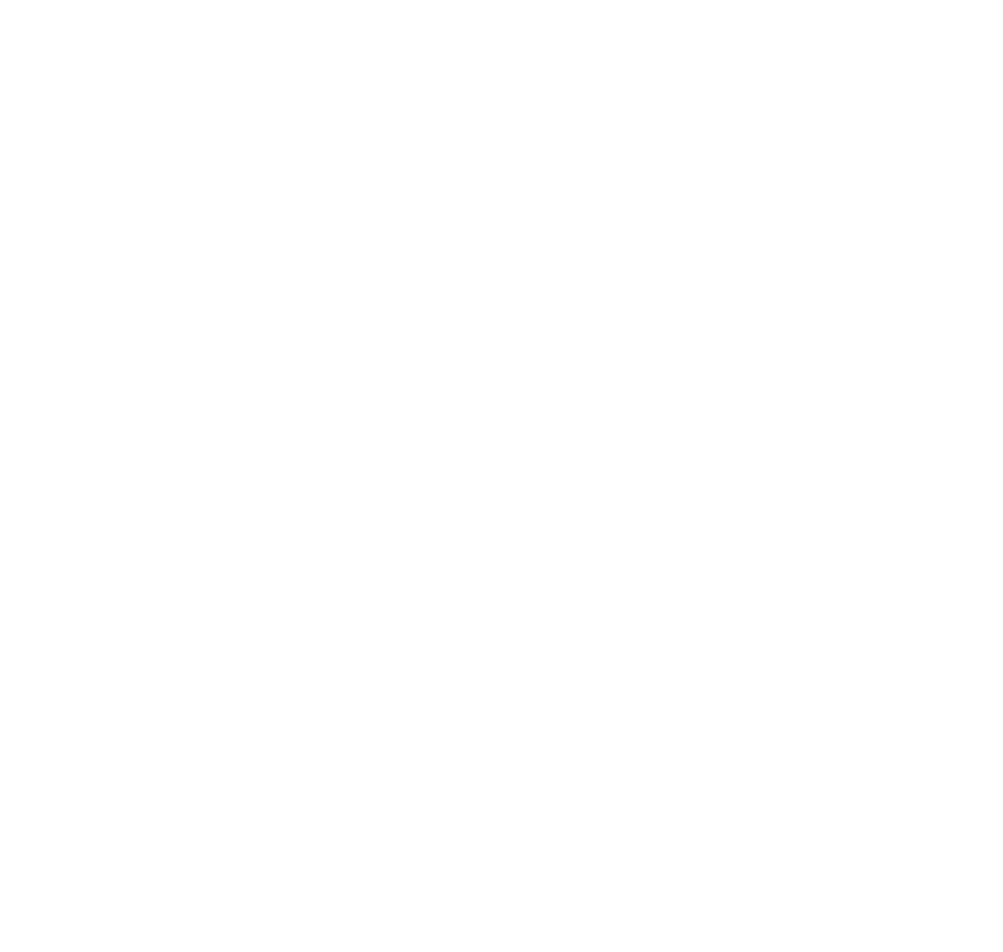
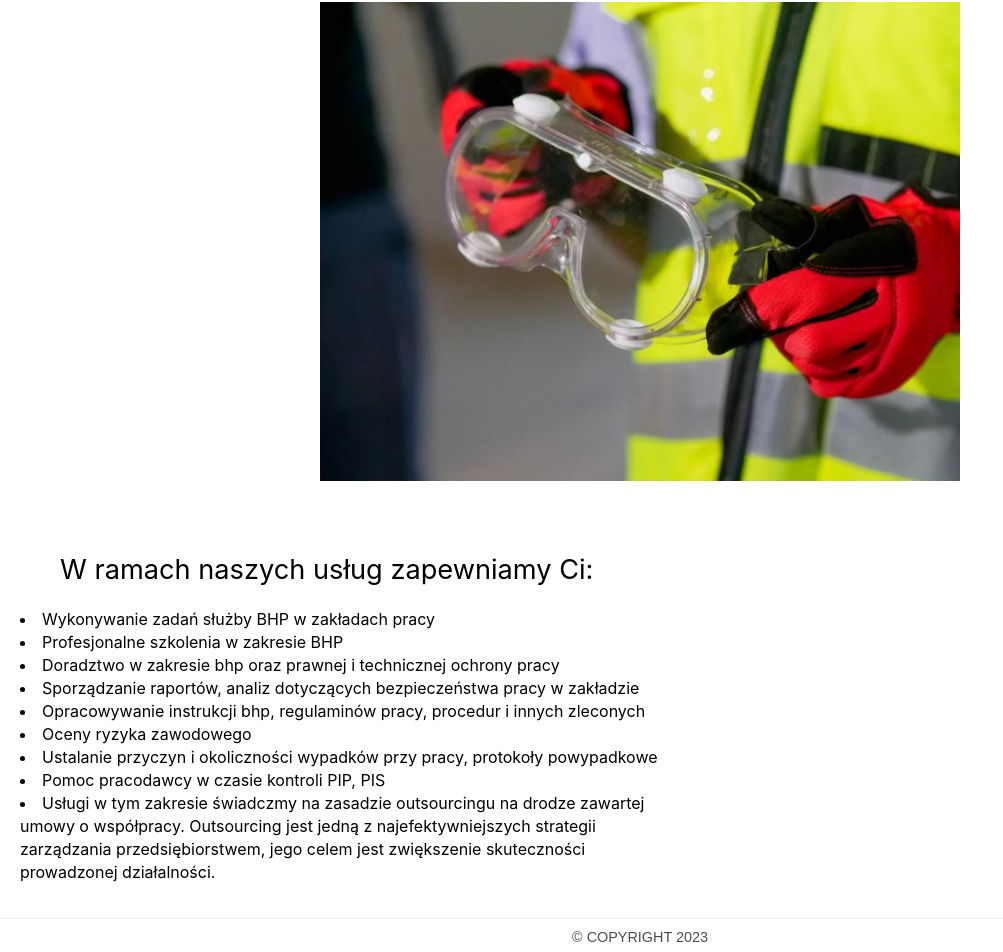
Before and after one commit to sanderhow/EHS_website, a React (Create React App) app: page /uslugi in a window 1280 px wide. Shown: the part 205-1157 px from the top of the page, without its empty margins (0-1003 px from the left). Before the commit the page ends 800 px from the top, so only its background shows below. Built offline with nearby package versions, Linux system fonts and the light colour scheme.

Commit message:
feature: Uslugi, szkolenia page.

```diff
--- a/public/index.html
+++ b/public/index.html
@@ -22,6 +22,9 @@
     <link rel="preconnect" href="https://fonts.googleapis.com">
     <link rel="preconnect" href="https://fonts.gstatic.com" crossorigin>
     <link href="https://fonts.googleapis.com/css2?family=Alegreya+Sans:wght@700&display=swap" rel="stylesheet">
+    <link rel="preconnect" href="https://fonts.googleapis.com">
+    <link rel="preconnect" href="https://fonts.gstatic.com" crossorigin>
+    <link href="https://fonts.googleapis.com/css2?family=Alegreya+Sans:wght@700&family=Lora:wght@400;600;700&display=swap" rel="stylesheet">
     <script src="https://kit.fontawesome.com/45bc4fadbe.js" crossorigin="anonymous"></script>
     <script defer="defer" src="https://use.fontawesome.com/releases/v5.0.7/js/all.js"></script>
     <!--
--- a/src/App.jsx
+++ b/src/App.jsx
@@ -40,6 +40,7 @@
   }
 
   return (
+    <>
     <A.AppState>
       <BrowserRouter>
        <Navbar
@@ -59,11 +60,11 @@
          <Route path="/kontakt" element={<Kontakt />} />
        </Routes>
       </BrowserRouter>
-
-      <A.Footer>
-        © COPYRIGHT {new Date().getFullYear()}
-      </A.Footer>
     </A.AppState>
+    <A.Footer>
+      © COPYRIGHT {new Date().getFullYear()}
+    </A.Footer>
+    </>
   );
 }
 
--- a/src/Pages/StronaGlowna/partsStronaGlowna.jsx
+++ b/src/Pages/StronaGlowna/partsStronaGlowna.jsx
@@ -12,6 +12,7 @@
     opacity: 0.2;
     background-size: cover;
 `
+
 export const Header = styled.div`
     font-size: 6.2rem;
     color: ${blackColor};
@@ -53,9 +54,11 @@
       font-size: 0.5rem;
       display: flex;
       flex-direction: column;
+      justify-content: center;
       left: 0%;
     }
 `
+
 export const Avatar = styled.div`
     padding: 30px;
     font-size: 60px;
--- a/src/Pages/Szkolenia/Szkolenia.jsx
+++ b/src/Pages/Szkolenia/Szkolenia.jsx
@@ -1,8 +1,57 @@
 import React from 'react';
+import * as P from "./partsSzkolenia";
 
 function Szkolenia() {
   return (
-    <div>Szkolenia</div>
+    <P.WrapperTrainings>
+      <P.TrainingBox>
+        <P.TrainingOffer>
+          <P.TrainingParagraph>
+            Szkolenia wstępne BHP dla pracowników robotniczych, administracyjno-biurowych oraz kadry zarządzającej
+            <P.HorizontalLine/>
+            <P.TrainingText>
+            Szkolenia BHP Jesteśmy firmą, która od lat działa w branży BHP, dlatego mamy nie tylko doświadczenie, ale też narzędzia i infrastrukturę niezbędną do prowadzenia szkoleń. Na bieżąco aktualizujemy wiedzę i śledzimy zmiany w przepisach oraz procedurach, które obowiązują przedsiębiorców. Szkolenia BHP prowadzą doświadczeni instruktorzy, którzy mają za sobą wiele lat praktyki. Dzięki temu dzielą się z kursantami nie tylko profesjonalną wiedzą, ale też własnymi doświadczeniami.
+            </P.TrainingText>
+            <P.TrainingButton>Aktualne szkolenia wstępne</P.TrainingButton>
+          </P.TrainingParagraph>
+        </P.TrainingOffer>
+
+        <P.TrainingOffer>
+          <P.TrainingParagraph>
+            Szkolenia okresowe BHP dla pracowników robotniczych, administracyjno-biurowych oraz kadry zarządzającej
+            <P.HorizontalLine/>
+            <P.TrainingText>
+              Szkolenia BHP Jesteśmy firmą, która od lat działa w branży BHP, dlatego mamy nie tylko doświadczenie, ale też narzędzia i infrastrukturę niezbędną do prowadzenia szkoleń. Na bieżąco aktualizujemy wiedzę i śledzimy zmiany w przepisach oraz procedurach, które obowiązują przedsiębiorców. Szkolenia BHP prowadzą doświadczeni instruktorzy, którzy mają za sobą wiele lat praktyki. Dzięki temu dzielą się z kursantami nie tylko profesjonalną wiedzą, ale też własnymi doświadczeniami.
+            </P.TrainingText>
+          <P.TrainingButton>Aktualne szkolenia okresowe</P.TrainingButton>
+          </P.TrainingParagraph>
+        </P.TrainingOffer>
+      </P.TrainingBox>
+
+      <P.TrainingBox>
+        <P.TrainingOffer>
+          <P.TrainingParagraph>
+            Szkolenia P.POZ i pierwsza pomoc
+            <P.HorizontalLine/>
+            <P.TrainingText>
+            Szkolenia BHP Jesteśmy firmą, która od lat działa w branży BHP, dlatego mamy nie tylko doświadczenie, ale też narzędzia i infrastrukturę niezbędną do prowadzenia szkoleń. Na bieżąco aktualizujemy wiedzę i śledzimy zmiany w przepisach oraz procedurach, które obowiązują przedsiębiorców. Szkolenia BHP prowadzą doświadczeni instruktorzy, którzy mają za sobą wiele lat praktyki. Dzięki temu dzielą się z kursantami nie tylko profesjonalną wiedzą, ale też własnymi doświadczeniami.
+            </P.TrainingText>
+            <P.TrainingButton>Aktualne szkolenia P.POZ i pierwszej pomocy</P.TrainingButton>
+          </P.TrainingParagraph>
+        </P.TrainingOffer>
+
+        <P.TrainingOffer>
+          <P.TrainingParagraph>
+            Szkolenia z nowoczesnej analizy wypadkowej, zdarzeń potencjalnie wypadkowych (Near Miss)
+            <P.HorizontalLine/>
+            <P.TrainingText>
+              Szkolenia BHP Jesteśmy firmą, która od lat działa w branży BHP, dlatego mamy nie tylko doświadczenie, ale też narzędzia i infrastrukturę niezbędną do prowadzenia szkoleń. Na bieżąco aktualizujemy wiedzę i śledzimy zmiany w przepisach oraz procedurach, które obowiązują przedsiębiorców. Szkolenia BHP prowadzą doświadczeni instruktorzy, którzy mają za sobą wiele lat praktyki. Dzięki temu dzielą się z kursantami nie tylko profesjonalną wiedzą, ale też własnymi doświadczeniami.
+            </P.TrainingText>
+            <P.TrainingButton>Zapoznaj się z ofertą szkolenia</P.TrainingButton>
+          </P.TrainingParagraph>
+        </P.TrainingOffer>
+      </P.TrainingBox>
+    </P.WrapperTrainings>
   )
 }
 
--- a/src/Pages/Szkolenia/partsSzkolenia.jsx
+++ b/src/Pages/Szkolenia/partsSzkolenia.jsx
@@ -1,5 +1,50 @@
 import styled from 'styled-components'
+import { blackColor, orangeColor } from '../../utils/utils'
 
-export const Wrapper = styled.div`
+export const WrapperTrainings = styled.div`
+    display: flex;
+    position: relative;
+`
+
+export const TrainingBox = styled.div`
 
 `
+
+export const TrainingOffer = styled.div`
+    display: flex;
+    justify-content: center;
+    padding: 30px 0 20px 0;
+`
+export const TrainingParagraph = styled.p`
+    font-size: 1.3rem;
+    width: 50%;
+    font-family: 'Lora Bold700', serif;
+    font-weight: 600;
+    line-break: strict;
+`
+
+export const HorizontalLine = styled.hr`
+    color: ${blackColor};
+
+`
+
+export const TrainingText = styled.p`
+    font-size: 0.9rem;
+    font-family: "Alegreya Regular400", sans-serif;
+    line-height: 0.6cm;
+    font-weight: normal;
+`
+
+export const TrainingButton = styled.button`
+    display: block;
+    width: 100%;
+    border: none;
+    background-color: ${orangeColor};
+    padding: 14px 28px;
+    font-size: 16px;
+    cursor: pointer;
+    text-align: center;
+
+    /* On mouse-over */
+    &:hover {background: ${blackColor};}
+`
--- a/src/Pages/Uslugi/Uslugi.jsx
+++ b/src/Pages/Uslugi/Uslugi.jsx
@@ -1,7 +1,42 @@
-import React from 'react'
+import React from 'react';
+import * as P from "./partsUslugi";
 
 function Uslugi() {
-  return <div>Uslugi</div>
-}
+  return (
+  <P.ServicesWrapper>
+    <P.Header>Kompleksowa obsługa BHP i PPOŻ. </P.Header>
+    <P.AvatarUslugi img src='assets/uslugi.jpg'/>
+    <P.ServiceOfferWrapper>
+      <P.ServiceOffer>W ramach naszych usług zapewniamy Ci:</P.ServiceOffer>
+        <P.ServiceList>
+          Wykonywanie zadań służby BHP w zakładach pracy
+        </P.ServiceList>
+        <P.ServiceList>
+          Profesjonalne szkolenia w zakresie BHP
+        </P.ServiceList>
+        <P.ServiceList>
+          Doradztwo w zakresie bhp oraz prawnej i technicznej ochrony pracy
+        </P.ServiceList>
+        <P.ServiceList>
+          Sporządzanie raportów, analiz dotyczących bezpieczeństwa pracy w zakładzie
+        </P.ServiceList>
+        <P.ServiceList>
+          Opracowywanie instrukcji bhp, regulaminów pracy, procedur i innych zleconych
+        </P.ServiceList>
+        <P.ServiceList>
+          Oceny ryzyka zawodowego
+        </P.ServiceList>
+        <P.ServiceList>
+          Ustalanie przyczyn i okoliczności wypadków przy pracy, protokoły powypadkowe
+        </P.ServiceList>
+        <P.ServiceList>
+          Pomoc pracodawcy w czasie kontroli PIP, PIS
+        </P.ServiceList>
+        <P.ServiceList>
+          Usługi w tym zakresie świadczmy na zasadzie outsourcingu na drodze zawartej umowy  o współpracy. Outsourcing jest jedną z najefektywniejszych strategii zarządzania przedsiębiorstwem, jego celem jest zwiększenie skuteczności prowadzonej działalności.
+        </P.ServiceList>
+      </P.ServiceOfferWrapper>
+</P.ServicesWrapper>
+)}
 
 export default Uslugi;
--- a/src/Pages/Uslugi/partsUslugi.jsx
+++ b/src/Pages/Uslugi/partsUslugi.jsx
@@ -1,5 +1,42 @@
 import styled from 'styled-components'
 
-export const Wrapper = styled.div`
+export const ServicesWrapper = styled.div`
+    position: relative;
+`
+export const Header = styled.h1`
+    display: flex;
+    justify-content: center;
+`
+
+export const AvatarUslugi = styled.img`
+    display: block;
+    margin-left: auto;
+    margin-right: auto;
+    width: 50%;
+    padding: 15px 0 50px 0;
+`
+
+export const ServiceOfferWrapper = styled.div`
+    width: 50%;
+    line-height: 23px;
+    position: relative;
+    display: inline-block;
+    left: 20px;
+    @media screen and (max-width: 700px) {
+        display: block;
+        margin-left: auto;
+        margin-right: auto;
+        width: 50%;
+        padding: 0;
+    }
+`
+
+export const ServiceOffer = styled.ul`
+    font-size: 1.7rem;
+    left: 10px;
+`
+
+export const ServiceList = styled.li`
+
 
 `
--- a/src/partsApp.jsx
+++ b/src/partsApp.jsx
@@ -2,7 +2,7 @@
 import { blackColor } from './utils/utils'
 
 export const AppState = styled.div`
-
+  min-height: 1000px;
 `
 
 export const MainView = styled.div `
@@ -10,10 +10,22 @@
   width: 100vw;
   height: 100vh;
   z-index: -1;
+
+  @media screen and (max-width: 1024px) {
+    right: 40%;
+    font-size: 4rem;
+    left: 5%;
+    }
+  @media screen and (max-width: 700px) {
+    font-size: 3rem;
+    right: 40%;
+    left: 5%;
+    }
 `
 
 export const Footer = styled.div`
   padding: 10px;
+  margin-top: 35px;
   text-align: center;
   box-shadow: 0 4px 4px 3px rgba(0,0,0,.2);
   font-family: "Alegreya Regular400", sans-serif;
```
Also changed, not shown: public/assets/uslugi.jpg (added).
